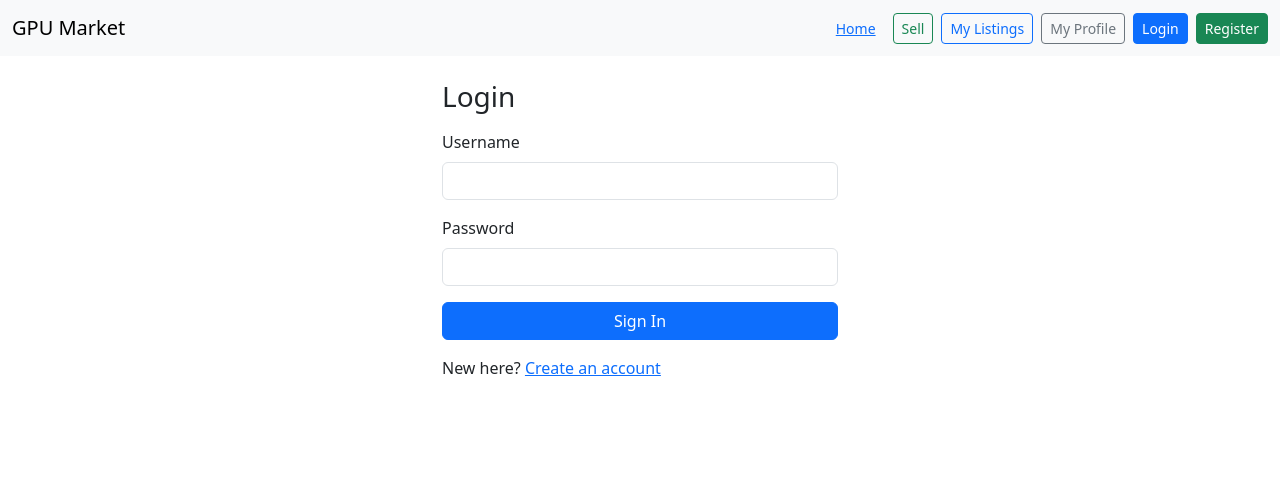
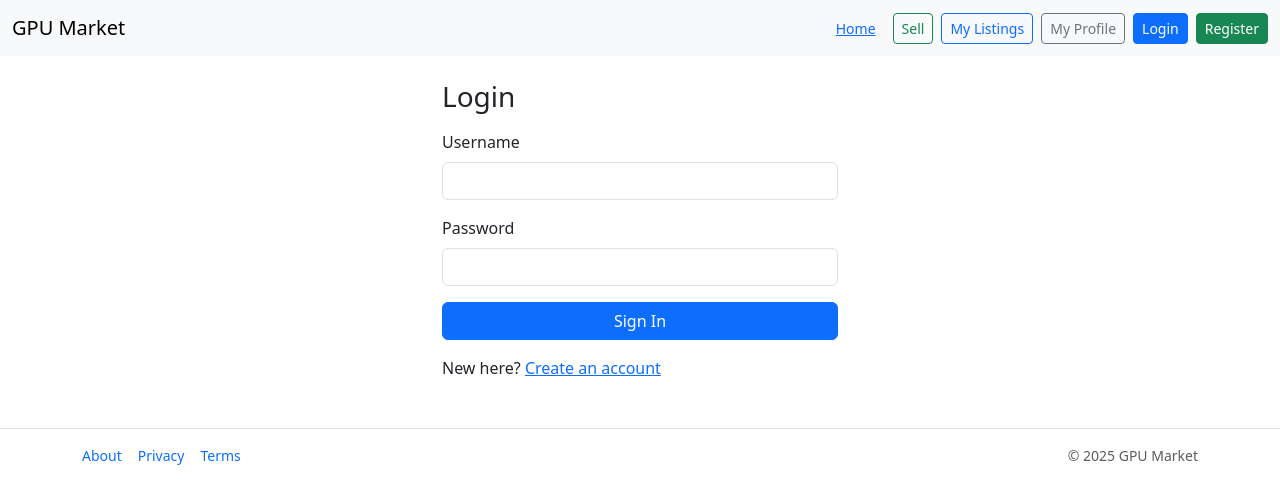
Before and after one commit to cswenyuanxiao/gpu-market-mvp, a React (Vite) app in the folder frontend-spa/: page /login in a window 1280 px wide. Shown: the top 504 px of the page. Built offline with nearby package versions, Linux system fonts and the light colour scheme; no server answers.

Commit message:
feat(ui): footer links; MyListings uses GpuCard + empty state; Profile adds edit link

```diff
--- a/frontend-spa/src/App.tsx
+++ b/frontend-spa/src/App.tsx
@@ -101,6 +101,16 @@ export default function App() {
         />
       </Routes>
       <ToastContainer messages={messages} />
+      <footer className="border-top bg-white mt-4">
+        <div className="container py-3 text-muted small d-flex justify-content-between">
+          <div className="d-flex gap-3">
+            <Link to="/about" className="text-decoration-none">About</Link>
+            <Link to="/privacy" className="text-decoration-none">Privacy</Link>
+            <Link to="/terms" className="text-decoration-none">Terms</Link>
+          </div>
+          <span>© {new Date().getFullYear()} GPU Market</span>
+        </div>
+      </footer>
     </>
   );
 }
--- a/frontend-spa/src/pages/MyListings.tsx
+++ b/frontend-spa/src/pages/MyListings.tsx
@@ -1,6 +1,7 @@
 import { useEffect, useState } from 'react';
 import { apiFetch } from '../lib/api';
 import { useNavigate } from 'react-router-dom';
+import GpuCard from '../components/domain/GpuCard';
 
 export default function MyListings() {
   const [items, setItems] = useState<any[]>([]);
@@ -41,30 +42,18 @@ export default function MyListings() {
       <div className="row">
         {items.map((gpu) => (
           <div className="col-md-6" key={gpu.id}>
-            <div className="card mb-3">
-              <div className="row g-0">
-                {gpu.image_path && (
-                  <div className="col-4">
-                    <img
-                      src={gpu.image_path}
-                      className="img-fluid rounded-start"
-                      style={{ height: 120, objectFit: 'cover' }}
-                    />
-                  </div>
-                )}
-                <div className="col">
-                  <div className="card-body">
-                    <h5 className="card-title">{gpu.title}</h5>
-                    <div className="d-flex gap-2">
-                      <button className="btn btn-sm btn-outline-secondary" onClick={() => navigate(`/edit/${gpu.id}`)}>Edit</button>
-                      <button className="btn btn-sm btn-outline-danger" onClick={() => onDelete(gpu.id)}>Delete</button>
-                    </div>
-                  </div>
-                </div>
-              </div>
+            <GpuCard gpu={gpu} onDetails={(id) => navigate(`/g/${id}`)} />
+            <div className="d-flex gap-2 mb-4">
+              <button className="btn btn-sm btn-outline-secondary" onClick={() => navigate(`/edit/${gpu.id}`)}>Edit</button>
+              <button className="btn btn-sm btn-outline-danger" onClick={() => onDelete(gpu.id)}>Delete</button>
             </div>
           </div>
         ))}
+        {!loading && items.length === 0 && (
+          <div className="col-12">
+            <div className="alert alert-info">You have no listings yet.</div>
+          </div>
+        )}
       </div>
     </div>
   );
--- a/frontend-spa/src/pages/Profile.tsx
+++ b/frontend-spa/src/pages/Profile.tsx
@@ -1,5 +1,6 @@
 import { useEffect, useState } from 'react';
 import { apiFetch } from '../lib/api';
+import { Link } from 'react-router-dom';
 import { useAuth } from '../store/auth';
 
 export default function Profile() {
@@ -31,6 +32,9 @@ export default function Profile() {
             />
           )}
           <div>{me.display_name}</div>
+          <div className="ms-auto">
+            <Link to="/profile/edit" className="btn btn-sm btn-outline-secondary">Edit Profile</Link>
+          </div>
         </div>
       )}
       <h5>My Listings</h5>
```
Also changed, not shown: 3 other files (tests, documents, lock files or other folders).
